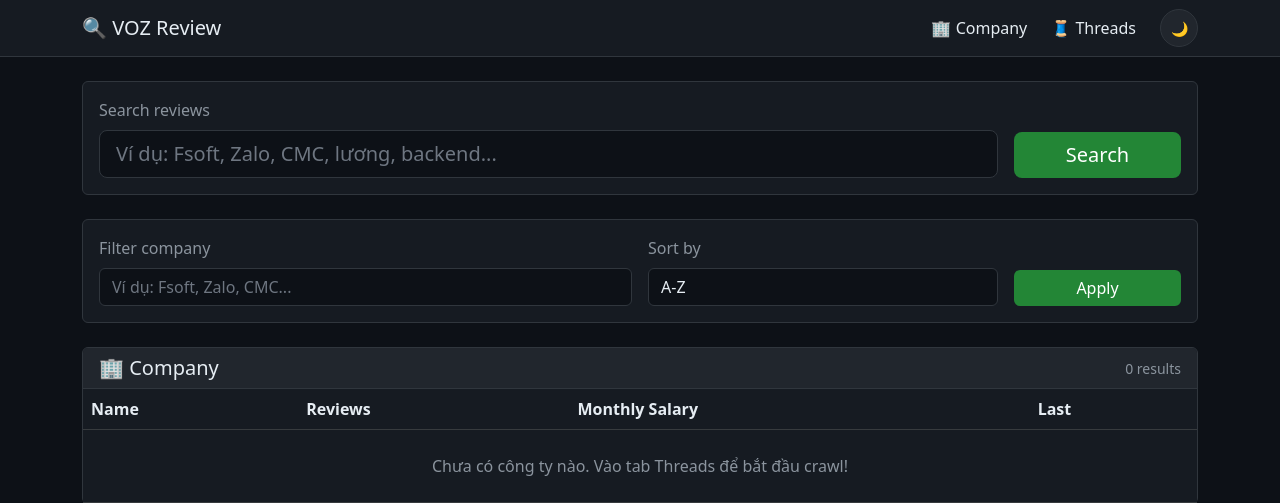
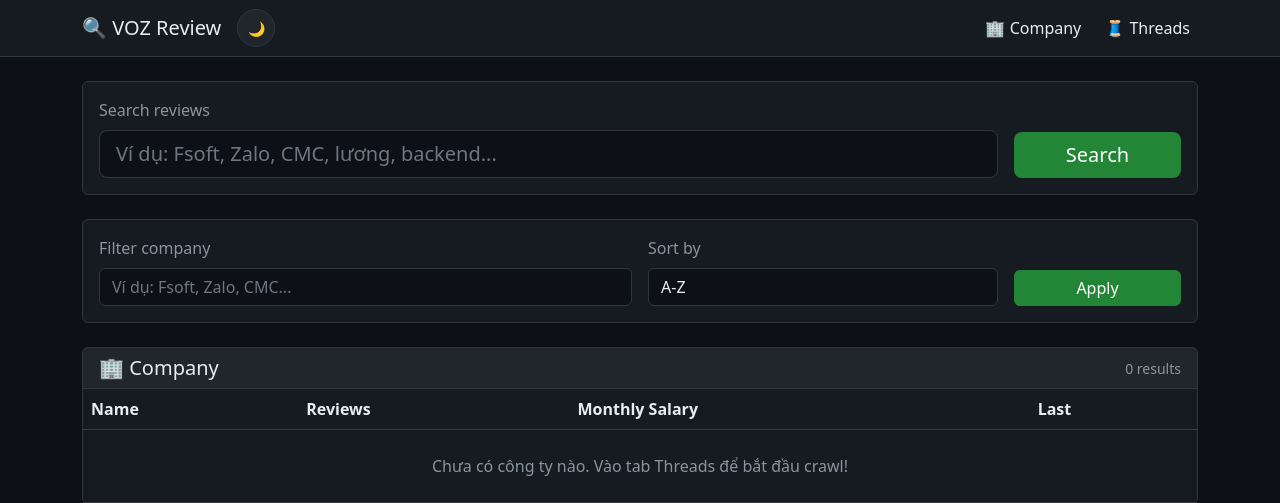
Before and after one commit to rin2401/voz-review, a FastAPI app: template templates/index.html in a window 1280 px wide. Shown: the top 503 px of the page. Run offline with FastAPI, Linux system fonts and the light colour scheme; the template is opened without the code that fills it, so the values that code supplies are empty; parts of the project's set-up code (start-up, migrations or seed data) failed here and were passed over.

Commit message:
style: keep theme toggle visible outside navbar collapse

```diff
--- a/templates/index.html
+++ b/templates/index.html
@@ -205,16 +205,16 @@
     <nav class="navbar navbar-expand-lg navbar-dark" style="background: #161b22; border-bottom: 1px solid #30363d;">
         <div class="container">
             <a class="navbar-brand" href="/">🔍 VOZ Review</a>
-            <button class="navbar-toggler" type="button" data-bs-toggle="collapse" data-bs-target="#navbarNav">
-                <span class="navbar-toggler-icon"></span>
-            </button>
+            <div class="d-flex align-items-center gap-2 ms-auto">
+                <button type="button" class="btn btn-sm btn-secondary theme-toggle" onclick="toggleTheme()" aria-label="Toggle theme" title="Toggle theme">🌙</button>
+                <button class="navbar-toggler" type="button" data-bs-toggle="collapse" data-bs-target="#navbarNav">
+                    <span class="navbar-toggler-icon"></span>
+                </button>
+            </div>
             <div class="collapse navbar-collapse" id="navbarNav">
                 <ul class="navbar-nav ms-auto align-items-lg-center gap-lg-2">
                     <li class="nav-item"><a class="nav-link" href="/">🏢 Company</a></li>
                     <li class="nav-item"><a class="nav-link" href="/threads">🧵 Threads</a></li>
-                    <li class="nav-item ms-lg-2">
-                        <button type="button" class="btn btn-sm btn-secondary theme-toggle" onclick="toggleTheme()" aria-label="Toggle theme" title="Toggle theme">🌙</button>
-                    </li>
                 </ul>
             </div>
         </div>
```
Also changed, not shown: templates/company.html (+6 -6 lines), templates/search.html (+6 -6 lines), templates/threads.html (+6 -6 lines).
